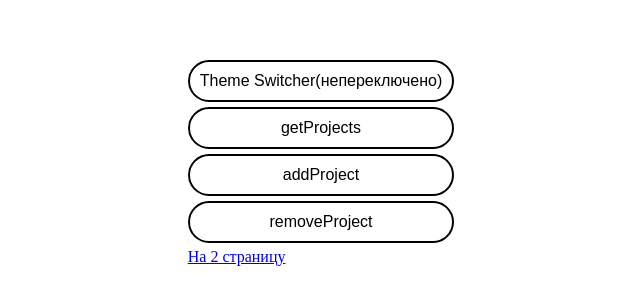
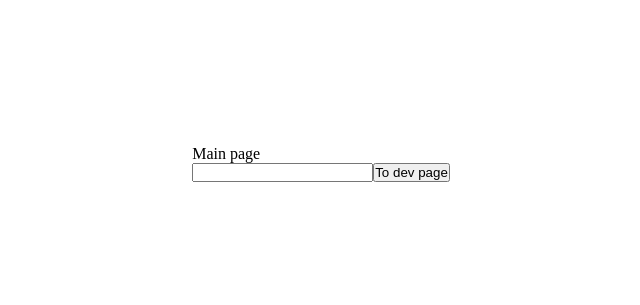
Before and after one commit to eonias189/Projectry, a React (Create React App) app: page / in a window 1280 px wide. Shown: the part 237-542 px from the top of the page, without its empty margins (319-959 px from the left). Built offline with nearby package versions, Linux system fonts and the light colour scheme.

Commit message:
pages developed

```diff
--- a/src/components/app.tsx
+++ b/src/components/app.tsx
@@ -1,8 +1,9 @@
 import React, { FC } from "react";
-import StyledButton from "./UI/StyledButton/StyledButton";
-import { HashRouter, Routes, Route, NavLink } from "react-router-dom";
+// import StyledButton from "./UI/StyledButton/StyledButton";
+// import { HashRouter, Routes, Route, NavLink } from "react-router-dom";
+import Router from "./router";
 
-interface ThemeSwitcherProps {
+/* interface ThemeSwitcherProps {
     class?: string;
     label: string;
 }
@@ -133,6 +134,10 @@ const App: FC = () => {
             </Routes>
         </HashRouter>
     );
+}; */
+
+const App: FC = () => {
+    return <Router />;
 };
 
 export default App;
--- /dev/null
+++ b/src/components/router.tsx
@@ -0,0 +1,19 @@
+import React, { FC } from "react";
+import { HashRouter, Routes, Route } from "react-router-dom";
+import MainPage from "../pages/mainPage";
+import DevPage from "../pages/devPage";
+
+interface RouterProps {}
+
+const Router: FC<RouterProps> = ({}) => {
+    return (
+        <HashRouter>
+            <Routes>
+                <Route path="/" element={<MainPage />} />
+                <Route path="/dev/:project_name" element={<DevPage />} />
+            </Routes>
+        </HashRouter>
+    );
+};
+
+export default Router;
--- /dev/null
+++ b/src/pages/devPage.tsx
@@ -0,0 +1,21 @@
+import React, { FC } from "react";
+import { useNavigate, useParams } from "react-router-dom";
+
+interface DevPageProps {}
+
+const DevPage: FC<DevPageProps> = ({}) => {
+    const { project_name } = useParams<{ project_name: string }>();
+    const navigate = useNavigate();
+    const toMainPage = () => {
+        navigate("/");
+    };
+    return (
+        <>
+            <p>Dev Page</p>
+            <p>Project name: {project_name!}</p>
+            <button onClick={toMainPage}>To main page</button>
+        </>
+    );
+};
+
+export default DevPage;
--- /dev/null
+++ b/src/pages/mainPage.tsx
@@ -0,0 +1,31 @@
+import React, { FC, FormEvent, useState } from "react";
+import { useNavigate } from "react-router-dom";
+
+interface MainPageProps {}
+
+const MainPage: FC<MainPageProps> = ({}) => {
+    const navigate = useNavigate();
+    const [project_name, setProjectName] = useState<string>("");
+
+    return (
+        <>
+            <p>Main page</p>
+            <input
+                value={project_name}
+                onChange={(e: FormEvent<HTMLInputElement>) => {
+                    e.preventDefault();
+                    setProjectName(e.currentTarget.value);
+                }}
+            />
+            <button
+                onClick={() => {
+                    navigate(`/dev/${project_name}`);
+                }}
+            >
+                To dev page
+            </button>
+        </>
+    );
+};
+
+export default MainPage;
```
